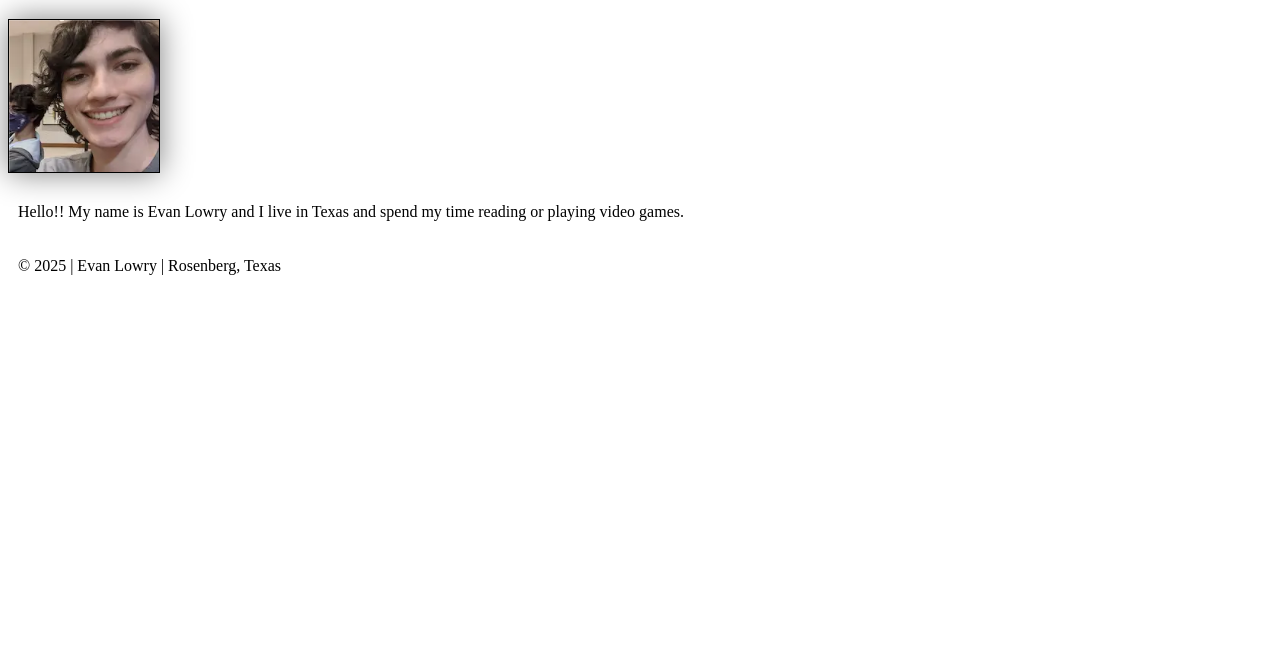
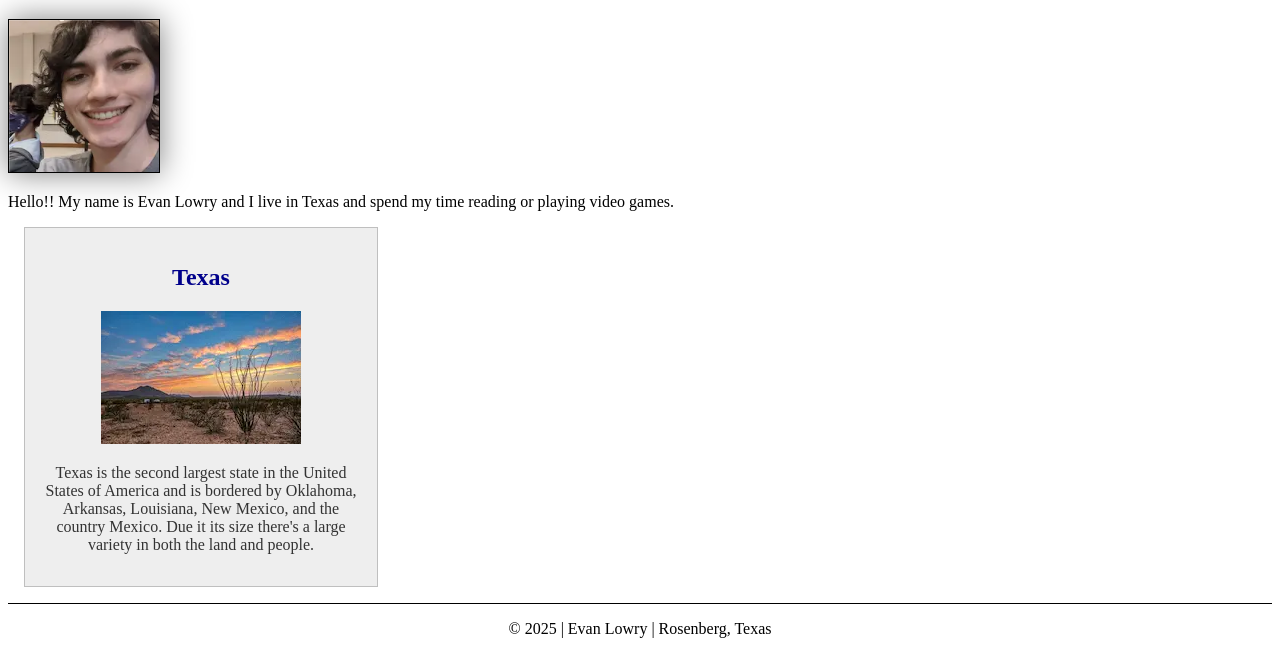
Before and after one commit to EvansLowry/wdd130, a plain HTML site: page index.html in a window 1280 px wide. Shown: the part 205-859 px from the top of the page. Before the commit the page ends 800 px from the top, so only its background shows below. Drawn offline with Linux system fonts and the light colour scheme.

Commit message:
added image and description to page

```diff
--- a/index.html
+++ b/index.html
@@ -1,10 +1,12 @@
 <!DOCTYPE html>
 <html lang="en-US">
     <head>
-        <link rel="stylesheet" href="styles/styles.css">
         <meta charset="utf-8">
         <meta name="viewport" content="width=device-width,initial-scale=1.0">
         <title>Evan Lowry | WDD 130</title>
+        <meta name="description" content="Describe your home page here using keywords like your name, the course, the purpose of the page.">
+        <meta name="author" content="Your name">
+        <link rel="stylesheet" href="styles/styles.css">
     </head>
     <body>
         <header>
@@ -19,6 +21,11 @@
             <p>Hello!! My name is Evan Lowry and I live in Texas and spend my time reading or playing video games.</p>
 
         </main>
+        <aside>
+            <h2>Texas</h2>
+            <img src="images/texas_landscape.webp" alt="Texas landscape">
+            <p>Texas is the second largest state in the United States of America and is bordered by Oklahoma, Arkansas, Louisiana, New Mexico, and the country Mexico. Due it its size there's a large variety in both the land and people.</p>
+        </aside>
         <footer>
             <p>© 2025 | Evan Lowry | Rosenberg, Texas</p>
         </footer>
--- a/styles/styles.css
+++ b/styles/styles.css
@@ -10,7 +10,7 @@ nav a {
 h2 {
     color: darkblue;
 }
-img {
+main img {
     width: 150px;
     height: auto;
     border: 1px solid black;
@@ -19,3 +19,25 @@ img {
 p {
     padding: 10px;
 }
+main {
+    max-width: 840px;
+}
+aside {
+    width: 20rem;
+    margin: 1rem;
+    border: 1px solid rgba(0 0 0 / 0.2);
+    padding: 1rem;
+    background-color: #eee;
+    color: #333;
+    text-align: center;
+}
+img aside {
+    width: 200px;
+    height: auto;
+}
+p { padding: 0;}
+footer {
+    margin-top: 15px;
+    border-top: 1px solid #000;
+    text-align: center;
+}
```
Also changed, not shown: images/texas_landscape.webp (added).
